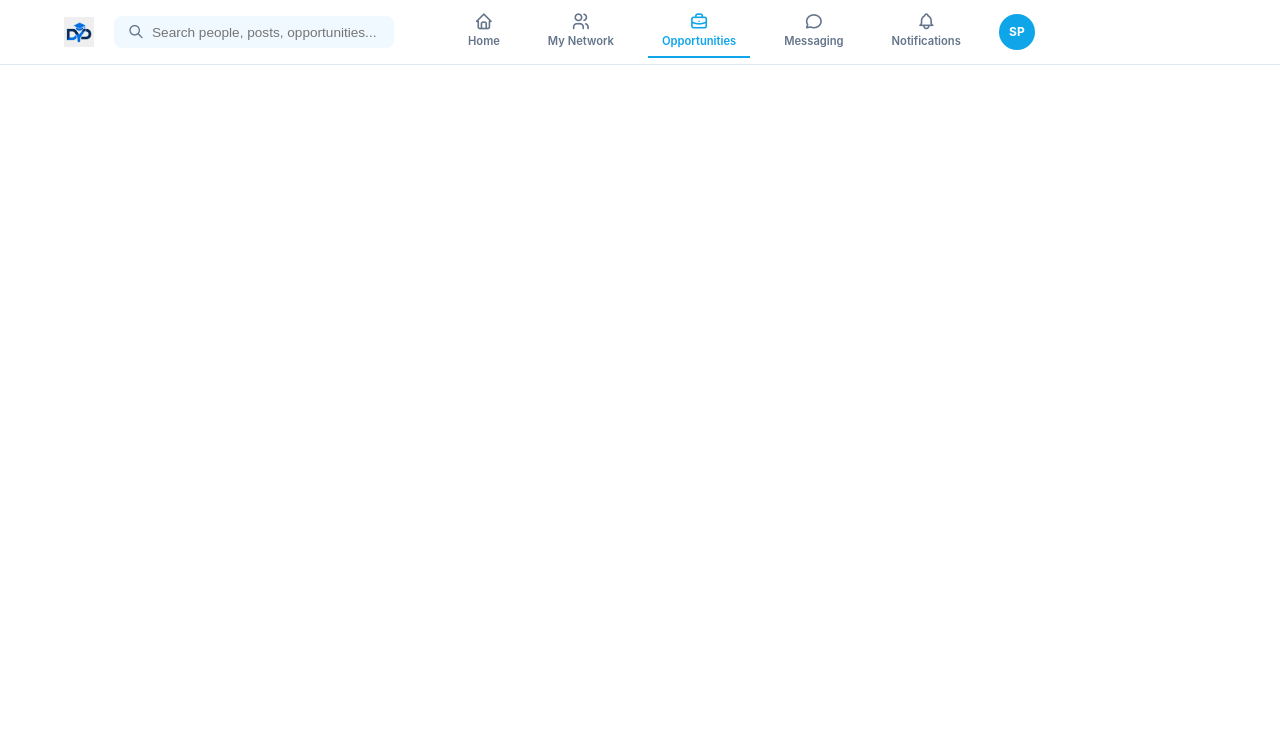
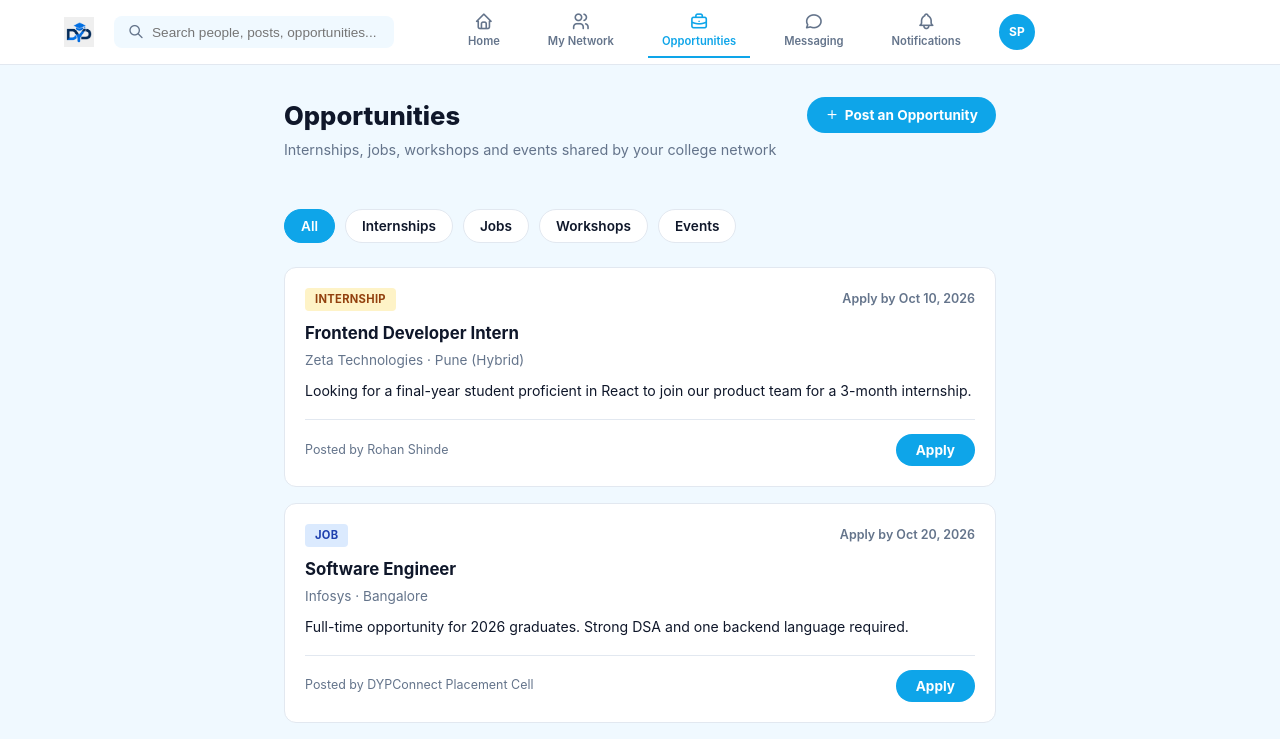
Before and after one commit to Sahilpatil2320/DYPConnect, a React (Vite) app in the folder client/: page /opportunities in a window 1280 px wide. Shown: the top 739 px of the page. Built offline with nearby package versions, Linux system fonts and the light colour scheme.

Commit message:
feat: add opportunities page with filters and apply state

```diff
--- a/client/src/App.jsx
+++ b/client/src/App.jsx
@@ -14,6 +14,7 @@ import Dashboard from "./pages/Dashboard";
 import { useLocation } from "react-router-dom";
 import DashboardNavbar from "./components/DashboardNavbar";
 import Network from "./pages/Network";
+import Opportunities from "./pages/Opportunities";
 
 function App() {
     const location = useLocation();
@@ -35,6 +36,7 @@ function App() {
                 <Route path="/login/alumni" element={<AlumniLogin />} />
                 <Route path="/dashboard" element={<Dashboard />} />
                 <Route path="/network" element={<Network />} />
+                <Route path="/opportunities" element={<Opportunities />} />
             </Routes>
             {!isDashboardRoute && <Footer />}
         </>
--- /dev/null
+++ b/client/src/pages/Opportunities.css
@@ -0,0 +1,218 @@
+.opportunities-page {
+  background: var(--color-bg-soft);
+  min-height: calc(100vh - 64px);
+  padding: 32px 0;
+}
+
+.opportunities-container {
+  max-width: 760px;
+  margin: 0 auto;
+  padding: 0 24px;
+}
+
+.opportunities-heading {
+  font-size: 1.6rem;
+  font-weight: 800;
+  margin-bottom: 4px;
+}
+
+.opportunities-subheading {
+  color: var(--color-text-muted);
+  font-size: 0.9rem;
+  margin-bottom: 24px;
+}
+
+.opportunities-filters {
+  display: flex;
+  gap: 10px;
+  flex-wrap: wrap;
+  margin-bottom: 24px;
+}
+
+.filter-chip {
+  background: white;
+  border: 1px solid var(--color-border);
+  color: var(--color-text);
+  font-size: 0.85rem;
+  font-weight: 600;
+  padding: 8px 16px;
+  border-radius: 20px;
+}
+
+.filter-chip:hover {
+  border-color: var(--color-primary-light);
+}
+
+.filter-chip-active {
+  background: var(--color-primary);
+  border-color: var(--color-primary);
+  color: white;
+}
+
+.opportunities-list {
+  display: flex;
+  flex-direction: column;
+  gap: 16px;
+}
+
+.opportunity-card {
+  background: white;
+  border: 1px solid var(--color-border);
+  border-radius: 12px;
+  padding: 20px;
+}
+
+.opportunity-header {
+  display: flex;
+  justify-content: space-between;
+  align-items: center;
+  margin-bottom: 10px;
+}
+
+.opportunity-tag {
+  font-size: 0.7rem;
+  font-weight: 700;
+  padding: 3px 10px;
+  border-radius: 4px;
+  text-transform: uppercase;
+  letter-spacing: 0.3px;
+}
+
+.opportunity-tag-internship {
+  background: #FEF3C7;
+  color: #92400E;
+}
+
+.opportunity-tag-job {
+  background: #DBEAFE;
+  color: #1E40AF;
+}
+
+.opportunity-tag-workshop {
+  background: var(--color-bg-soft);
+  color: var(--color-primary);
+}
+
+.opportunity-tag-event {
+  background: #F3E8FF;
+  color: #7E22CE;
+}
+
+.opportunity-deadline {
+  font-size: 0.78rem;
+  color: var(--color-text-muted);
+  font-weight: 600;
+}
+
+.opportunity-title {
+  font-size: 1.05rem;
+  font-weight: 700;
+  margin-bottom: 4px;
+}
+
+.opportunity-org {
+  font-size: 0.85rem;
+  color: var(--color-text-muted);
+  margin-bottom: 10px;
+}
+
+.opportunity-desc {
+  font-size: 0.88rem;
+  color: var(--color-text);
+  line-height: 1.6;
+  margin-bottom: 16px;
+}
+
+.opportunity-footer {
+  display: flex;
+  justify-content: space-between;
+  align-items: center;
+  border-top: 1px solid var(--color-border);
+  padding-top: 14px;
+}
+
+.opportunity-postedby {
+  font-size: 0.78rem;
+  color: var(--color-text-muted);
+}
+
+.opportunity-apply {
+  background: var(--color-primary);
+  color: white;
+  font-weight: 700;
+  font-size: 0.85rem;
+  padding: 8px 20px;
+  border-radius: 18px;
+}
+
+.opportunity-apply:hover {
+  background: var(--color-primary-dark);
+}
+
+.opportunities-empty {
+  text-align: center;
+  color: var(--color-text-muted);
+  padding: 40px 0;
+}
+
+@media (max-width: 640px) {
+  .opportunity-header {
+    flex-direction: column;
+    align-items: flex-start;
+    gap: 6px;
+  }
+  .opportunity-footer {
+    flex-direction: column;
+    align-items: flex-start;
+    gap: 10px;
+  }
+}
+
+.opportunity-applied {
+  background: #DCFCE7;
+  color: #166534;
+  display: flex;
+  align-items: center;
+  gap: 6px;
+  cursor: default;
+}
+
+.opportunity-applied:hover {
+  background: #DCFCE7;
+}
+
+.opportunity-applied i {
+  font-size: 0.95rem;
+}
+
+.opportunities-top {
+  display: flex;
+  justify-content: space-between;
+  align-items: flex-start;
+  gap: 16px;
+  margin-bottom: 24px;
+}
+
+.opportunities-post-btn {
+  display: flex;
+  align-items: center;
+  gap: 6px;
+  background: var(--color-primary);
+  color: white;
+  font-weight: 700;
+  font-size: 0.85rem;
+  padding: 10px 18px;
+  border-radius: 20px;
+  flex-shrink: 0;
+  white-space: nowrap;
+}
+
+.opportunities-post-btn:hover {
+  background: var(--color-primary-dark);
+}
+
+@media (max-width: 640px) {
+  .opportunities-top {
+    flex-direction: column;
+  }
+}
--- /dev/null
+++ b/client/src/pages/Opportunities.jsx
@@ -0,0 +1,143 @@
+import { useState } from "react";
+import "./Opportunities.css";
+
+function Opportunities() {
+    const [activeFilter, setActiveFilter] = useState("all");
+    const [appliedIds, setAppliedIds] = useState([]);
+
+    const handleApply = (id) => {
+        setAppliedIds([...appliedIds, id]);
+    };
+
+    const filters = [
+        { id: "all", label: "All" },
+        { id: "internship", label: "Internships" },
+        { id: "job", label: "Jobs" },
+        { id: "workshop", label: "Workshops" },
+        { id: "event", label: "Events" },
+    ];
+
+    const listings = [
+        {
+            id: 1,
+            type: "internship",
+            title: "Frontend Developer Intern",
+            org: "Zeta Technologies",
+            location: "Pune (Hybrid)",
+            postedBy: "Rohan Shinde",
+            deadline: "Apply by Oct 10, 2026",
+            description: "Looking for a final-year student proficient in React to join our product team for a 3-month internship.",
+        },
+        {
+            id: 2,
+            type: "job",
+            title: "Software Engineer",
+            org: "Infosys",
+            location: "Bangalore",
+            postedBy: "DYPConnect Placement Cell",
+            deadline: "Apply by Oct 20, 2026",
+            description: "Full-time opportunity for 2026 graduates. Strong DSA and one backend language required.",
+        },
+        {
+            id: 3,
+            type: "workshop",
+            title: "AI/ML Bootcamp",
+            org: "Dept. of Computer Science",
+            location: "DYPCET Campus, Kolhapur",
+            postedBy: "Prof. Anjali Deshmukh",
+            deadline: "Oct 4, 2026",
+            description: "Hands-on workshop covering ML fundamentals, model training, and deployment basics.",
+        },
+        {
+            id: 4,
+            type: "event",
+            title: "Alumni Meet 2026",
+            org: "DYPConnect Alumni Association",
+            location: "DYPCET Campus, Kolhapur",
+            postedBy: "Alumni Cell",
+            deadline: "Oct 18, 2026",
+            description: "Annual gathering to reconnect with alumni across all departments and graduation years.",
+        },
+        {
+            id: 5,
+            type: "internship",
+            title: "Data Analyst Intern",
+            org: "Movate",
+            location: "Remote",
+            postedBy: "Aditya Kadam",
+            deadline: "Apply by Oct 15, 2026",
+            description: "Remote internship for students comfortable with Python, SQL, and basic data visualization.",
+        },
+    ];
+
+    const filteredListings =
+        activeFilter === "all"
+            ? listings
+            : listings.filter((item) => item.type === activeFilter);
+
+    return (
+        <div className="opportunities-page">
+            <div className="opportunities-container">
+                <div className="opportunities-top">
+                    <div>
+                        <h1 className="opportunities-heading">Opportunities</h1>
+                        <p className="opportunities-subheading">
+                            Internships, jobs, workshops and events shared by your college network
+                        </p>
+                    </div>
+                    <button className="opportunities-post-btn">
+                        <i className="ti ti-plus" aria-hidden="true"></i>
+                        Post an Opportunity
+                    </button>
+                </div>
+
+                <div className="opportunities-filters">
+                    {filters.map((f) => (
+                        <button
+                            key={f.id}
+                            className={`filter-chip ${activeFilter === f.id ? "filter-chip-active" : ""}`}
+                            onClick={() => setActiveFilter(f.id)}
+                        >
+                            {f.label}
+                        </button>
+                    ))}
+                </div>
+
+                <div className="opportunities-list">
+                    {filteredListings.map((item) => (
+                        <div className="opportunity-card" key={item.id}>
+                            <div className="opportunity-header">
+                                <span className={`opportunity-tag opportunity-tag-${item.type}`}>
+                                    {item.type.charAt(0).toUpperCase() + item.type.slice(1)}
+                                </span>
+                                <span className="opportunity-deadline">{item.deadline}</span>
+                            </div>
+                            <h3 className="opportunity-title">{item.title}</h3>
+                            <p className="opportunity-org">{item.org} · {item.location}</p>
+                            <p className="opportunity-desc">{item.description}</p>
+                            <div className="opportunity-footer">
+                                <span className="opportunity-postedby">Posted by {item.postedBy}</span>
+                                {appliedIds.includes(item.id) ? (
+                                    <button className="opportunity-apply opportunity-applied" disabled>
+                                        <i className="ti ti-check" aria-hidden="true"></i>
+                                        {item.type === "job" || item.type === "internship" ? "Applied" : "Registered"}
+                                    </button>
+                                ) : (
+                                    <button className="opportunity-apply" onClick={() => handleApply(item.id)}>
+                                        {item.type === "job" || item.type === "internship" ? "Apply" : "Register"}
+                                    </button>
+                                )}
+                            </div>
+                        </div>
+                    ))}
+
+                    {filteredListings.length === 0 && (
+                        <p className="opportunities-empty">No {activeFilter}s posted right now.</p>
+                    )}
+                </div>
+            </div>
+        </div>
+    );
+}
+
+export default Opportunities;
```
